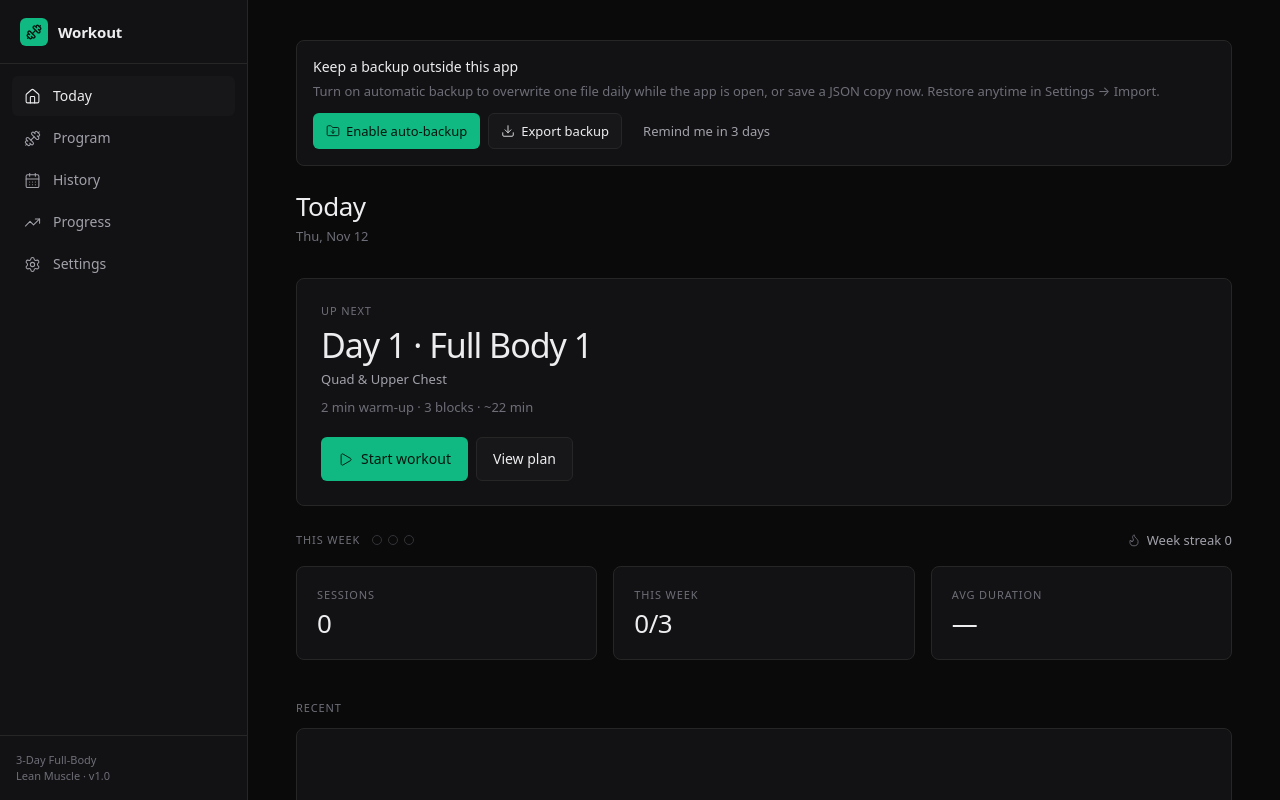
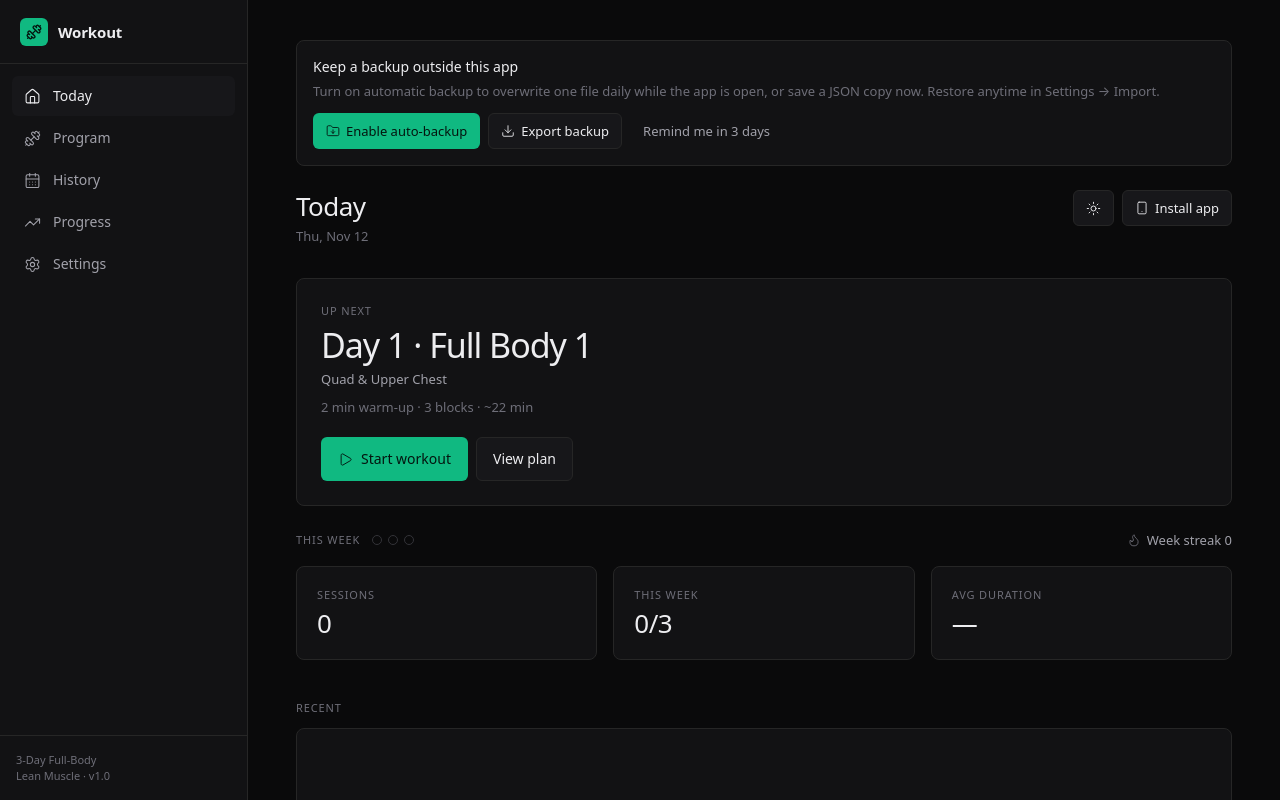
Before and after one commit to khvr1993/workout_plan_app, a React (Vite) app: page / in a window 1280 px wide. Shown: the top 800 px of the page. Built offline with nearby package versions, Linux system fonts and the light colour scheme.

Commit message:
Add install and theme controls to the Today header
Surface the existing light theme as a one-tap toggle and offer in-app
install, falling back to home-screen instructions when the browser has no
install prompt. The install button hides once the app is installed.

```diff
--- a/src/screens/Today.tsx
+++ b/src/screens/Today.tsx
@@ -1,5 +1,6 @@
+import { useEffect, useState } from 'react';
 import { Link, useNavigate } from 'react-router-dom';
-import { ChevronRight, Flame, Play } from 'lucide-react';
+import { ChevronRight, Flame, Moon, Play, Smartphone, Sun } from 'lucide-react';
 import { useAppStore } from '../store/useAppStore';
 import { useInProgressSession, useNextDay } from '../store/selectors';
 import {
@@ -17,6 +18,8 @@ import { WeekSlots } from '../components/workout/WeekSlots';
 import { StatTile } from '../components/workout/StatTile';
 import { SessionRow } from '../components/history/SessionRow';
 import { EmptyState } from '../components/ui/EmptyState';
+import { toast } from '../components/ui/Toast';
+import { promptInstall, useInstallStore } from '../pwa/install';
 
 const WEEKDAY_HINT: Record<number, string> = {
   1: 'day-a',
@@ -28,10 +31,35 @@ export function Today() {
   const navigate = useNavigate();
   const sessions = useAppStore((s) => s.sessions);
   const settings = useAppStore((s) => s.settings);
+  const updateSettings = useAppStore((s) => s.updateSettings);
   const safeMode = useAppStore((s) => s.safeMode);
   const program = useAppStore((s) => s.program);
   const next = useNextDay();
   const inProgress = useInProgressSession();
+  const installed = useInstallStore((s) => s.installed);
+
+  const [systemPrefersLight, setSystemPrefersLight] = useState(
+    () => window.matchMedia('(prefers-color-scheme: light)').matches,
+  );
+  useEffect(() => {
+    const mq = window.matchMedia('(prefers-color-scheme: light)');
+    const sync = () => setSystemPrefersLight(mq.matches);
+    sync();
+    if (settings.theme !== 'system') return;
+    mq.addEventListener('change', sync);
+    return () => mq.removeEventListener('change', sync);
+  }, [settings.theme]);
+
+  const resolvedTheme =
+    settings.theme === 'system' ? (systemPrefersLight ? 'light' : 'dark') : settings.theme;
+  const nextTheme = resolvedTheme === 'light' ? 'dark' : 'light';
+
+  const handleInstall = async () => {
+    const outcome = await promptInstall();
+    if (outcome === 'unavailable') {
+      toast('On iOS: Share → Add to Home Screen. On Android: browser menu → Install app.');
+    }
+  };
 
   const thisWeek = sessionsThisWeek(sessions, settings.weekStartsOn);
   const streak = weeklyStreak(sessions, settings.weeklyTarget, settings.weekStartsOn);
@@ -48,7 +76,33 @@ export function Today() {
 
   return (
     <div>
-      <PageHeader title="Today" subtitle={formatDay(todayLocal())} />
+      <PageHeader
+        title="Today"
+        subtitle={formatDay(todayLocal())}
+        actions={
+          <>
+            <Button
+              variant="secondary"
+              size="sm"
+              aria-label={`Switch to ${nextTheme} theme`}
+              title={`Switch to ${nextTheme} theme`}
+              onClick={() => updateSettings({ theme: nextTheme })}
+            >
+              {resolvedTheme === 'light' ? (
+                <Moon size={15} strokeWidth={1.5} />
+              ) : (
+                <Sun size={15} strokeWidth={1.5} />
+              )}
+            </Button>
+            {!installed && (
+              <Button variant="secondary" size="sm" onClick={handleInstall}>
+                <Smartphone size={14} strokeWidth={1.5} />
+                Install app
+              </Button>
+            )}
+          </>
+        }
+      />
 
       {inProgress && (
         <Card className="mb-4 flex flex-wrap items-center justify-between gap-3 border-border-strong">
```
Also changed, not shown: 1 other file (tests, documents, lock files or other folders).
